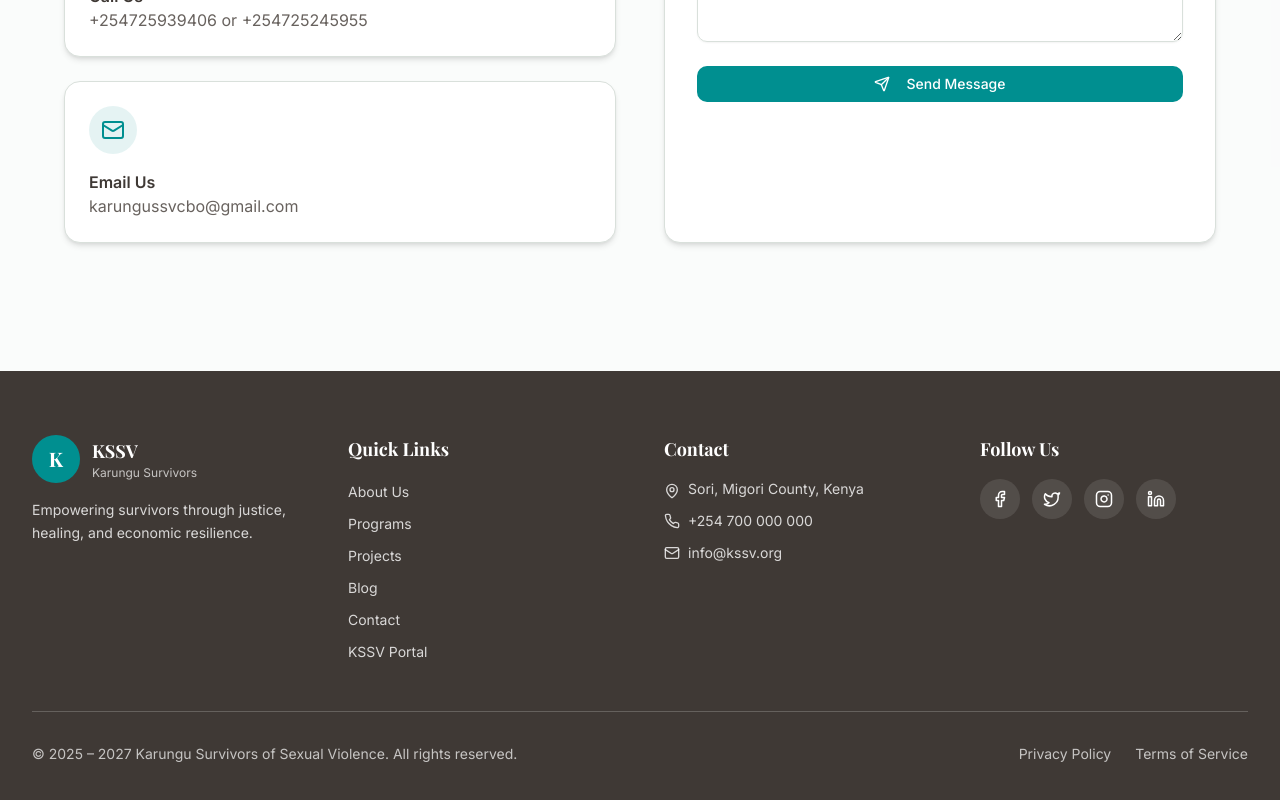
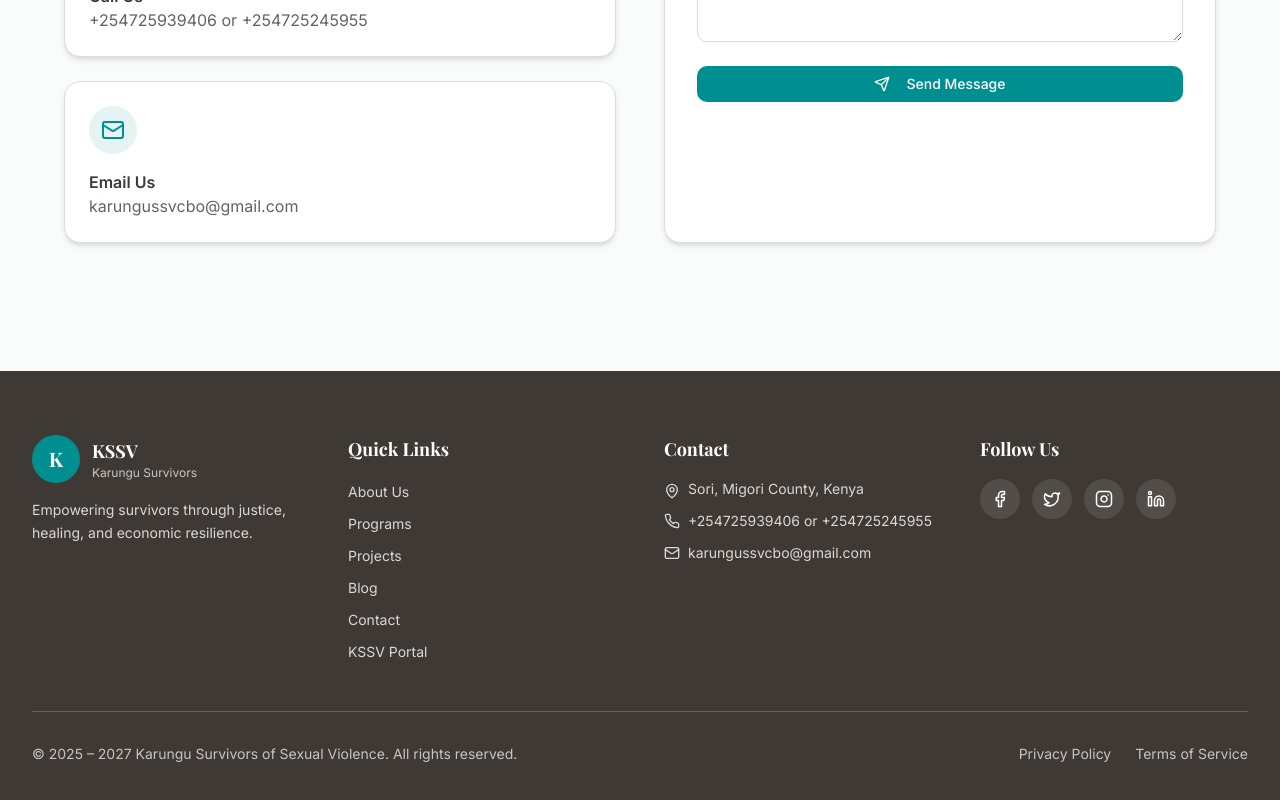
Before and after one commit to catherinehorne144/kssv-ngo-website_v6_ready_fullstack_final, a Next.js app: page / in a window 1280 px wide. Shown: the part 8724-9524 px from the top of the page. Built offline with nearby package versions, Linux system fonts and the light colour scheme; no server answers; the database is empty; a web font is replaced by a local one.

Commit message:
Update footer.tsx

```diff
--- a/components/footer.tsx
+++ b/components/footer.tsx
@@ -77,14 +77,14 @@ export function Footer() {
               </li>
               <li className="flex items-center gap-2 text-sm text-background/80">
                 <Phone size={16} className="flex-shrink-0" />
-                <a href="tel:+254700000000" className="hover:text-background transition-colors">
-                  +254 700 000 000
+                <a href="tel:+254725939406 or +254725245955" className="hover:text-background transition-colors">
+                  +254725939406 or +254725245955
                 </a>
               </li>
               <li className="flex items-center gap-2 text-sm text-background/80">
                 <Mail size={16} className="flex-shrink-0" />
                 <a href="mailto:karungussvcbo@gmail.com" className="hover:text-background transition-colors">
-                  info@kssv.org
+                 karungussvcbo@gmail.com
                 </a>
               </li>
             </ul>
```
